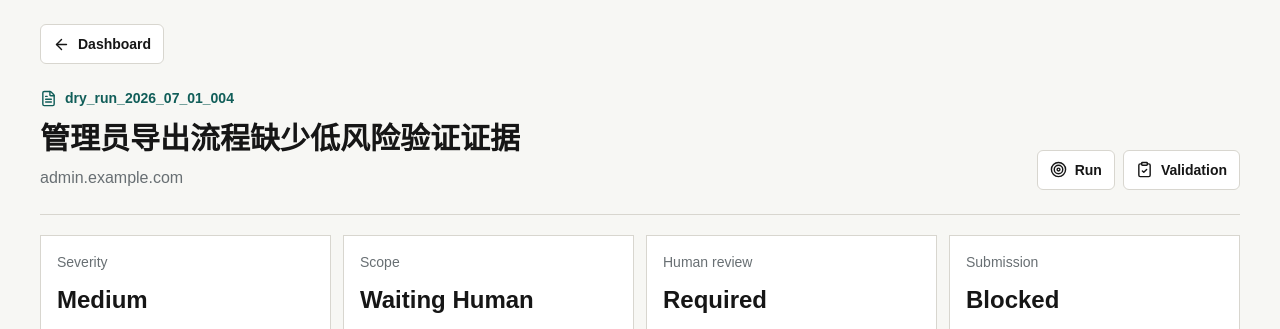
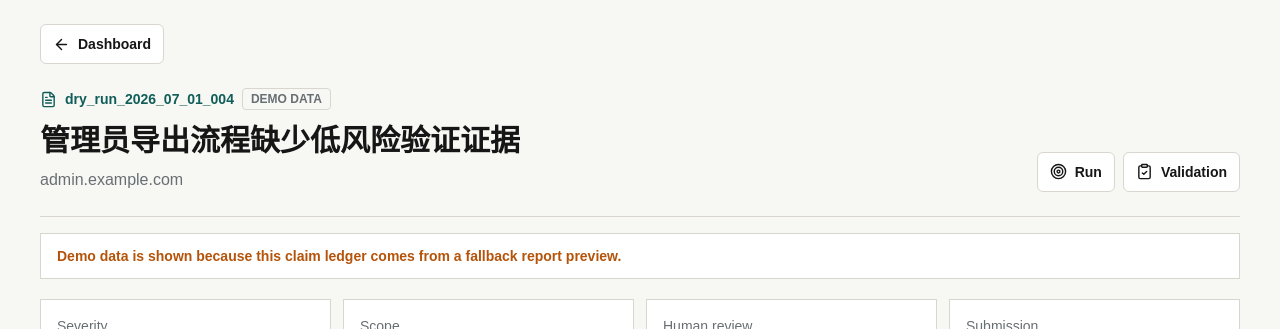
Before and after one commit to Wen11180/Bounty-Mythos-Lite, a Next.js app in the folder apps/web/: page /reports/dry_run_2026_07_01_004 in a window 1280 px wide. Shown: the top 329 px of the page. Built offline with nearby package versions, Linux system fonts and the light colour scheme; no server answers.

Commit message:
feat: label fallback review workspaces

```diff
--- a/apps/web/app/reports/[runId]/page.tsx
+++ b/apps/web/app/reports/[runId]/page.tsx
@@ -49,6 +49,8 @@ export default async function ReportPreviewPage({ params }: PageProps) {
     );
   }
 
+  const reportDataMode = run?.policy_text_hash === "fallback-only" ? "Demo data" : "Live data";
+
   return (
     <main className="min-h-screen px-5 py-6 sm:px-8 lg:px-10">
       <PageBack />
@@ -57,6 +59,9 @@ export default async function ReportPreviewPage({ params }: PageProps) {
         <p className="flex items-center gap-2 text-sm font-semibold text-[var(--accent-strong)]">
           <FileText size={17} aria-hidden="true" />
           {safeDisplay(preview.run_id)}
+          <span className="rounded-sm border border-[var(--line)] px-2 py-0.5 text-xs font-semibold uppercase text-[var(--muted)]">
+            {reportDataMode}
+          </span>
         </p>
         <div className="mt-3 flex flex-col gap-4 lg:flex-row lg:items-end lg:justify-between">
           <div>
@@ -77,6 +82,11 @@ export default async function ReportPreviewPage({ params }: PageProps) {
           </div>
         </div>
       </header>
+      {reportDataMode === "Demo data" ? (
+        <p className="mt-4 border border-[var(--line)] bg-white px-4 py-3 text-sm font-semibold text-[var(--warning)]">
+          Demo data is shown because this claim ledger comes from a fallback report preview.
+        </p>
+      ) : null}
 
       <section className="grid gap-3 py-5 sm:grid-cols-2 xl:grid-cols-4">
         <Metric label="Severity" value={formatLabel(preview.severity)} />
--- a/apps/web/app/validation-workspace/[runId]/page.tsx
+++ b/apps/web/app/validation-workspace/[runId]/page.tsx
@@ -35,6 +35,8 @@ export default async function ValidationWorkspacePage({ params }: PageProps) {
     );
   }
 
+  const workspaceDataMode = run.policy_text_hash === "fallback-only" ? "Demo data" : "Live data";
+
   return (
     <main className="min-h-screen px-5 py-6 sm:px-8 lg:px-10">
       <PageBack />
@@ -43,6 +45,9 @@ export default async function ValidationWorkspacePage({ params }: PageProps) {
         <p className="flex items-center gap-2 text-sm font-semibold text-[var(--accent-strong)]">
           <ClipboardCheck size={17} aria-hidden="true" />
           {safeDisplay(run.id)}
+          <span className="rounded-sm border border-[var(--line)] px-2 py-0.5 text-xs font-semibold uppercase text-[var(--muted)]">
+            {workspaceDataMode}
+          </span>
         </p>
         <div className="mt-3 flex flex-col gap-4 lg:flex-row lg:items-end lg:justify-between">
           <div>
@@ -61,6 +66,11 @@ export default async function ValidationWorkspacePage({ params }: PageProps) {
           </div>
         </div>
       </header>
+      {workspaceDataMode === "Demo data" ? (
+        <p className="mt-4 border border-[var(--line)] bg-white px-4 py-3 text-sm font-semibold text-[var(--warning)]">
+          Demo data is shown because this validation workspace comes from a fallback run record.
+        </p>
+      ) : null}
 
       <section className="grid gap-3 py-5 sm:grid-cols-2 xl:grid-cols-4">
         <GateMetric label="Allowed to execute" value={workspace.allowed_to_execute === true} dangerOnTrue />
```
Also changed, not shown: 1 other file (tests, documents, lock files or other folders).
